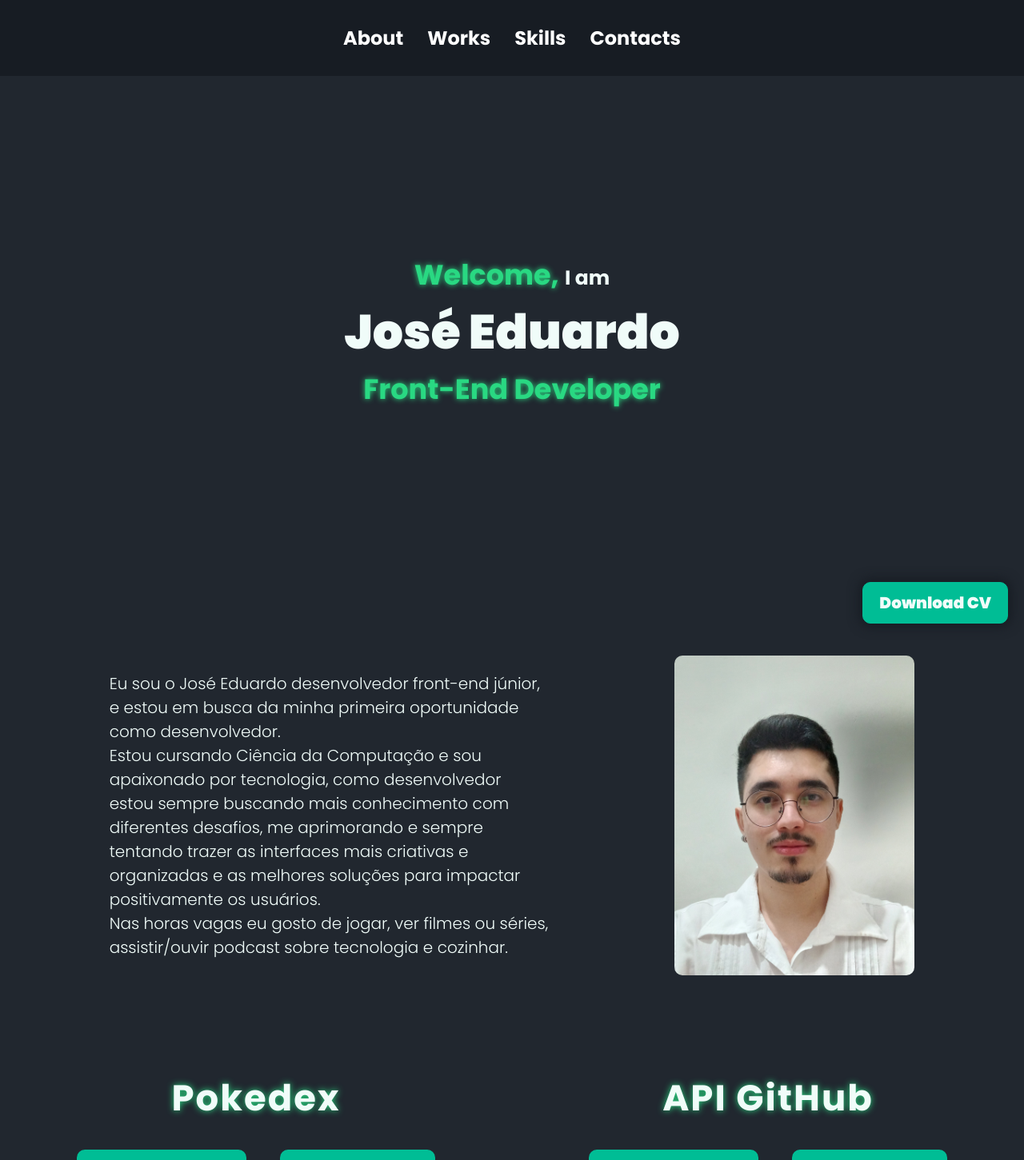
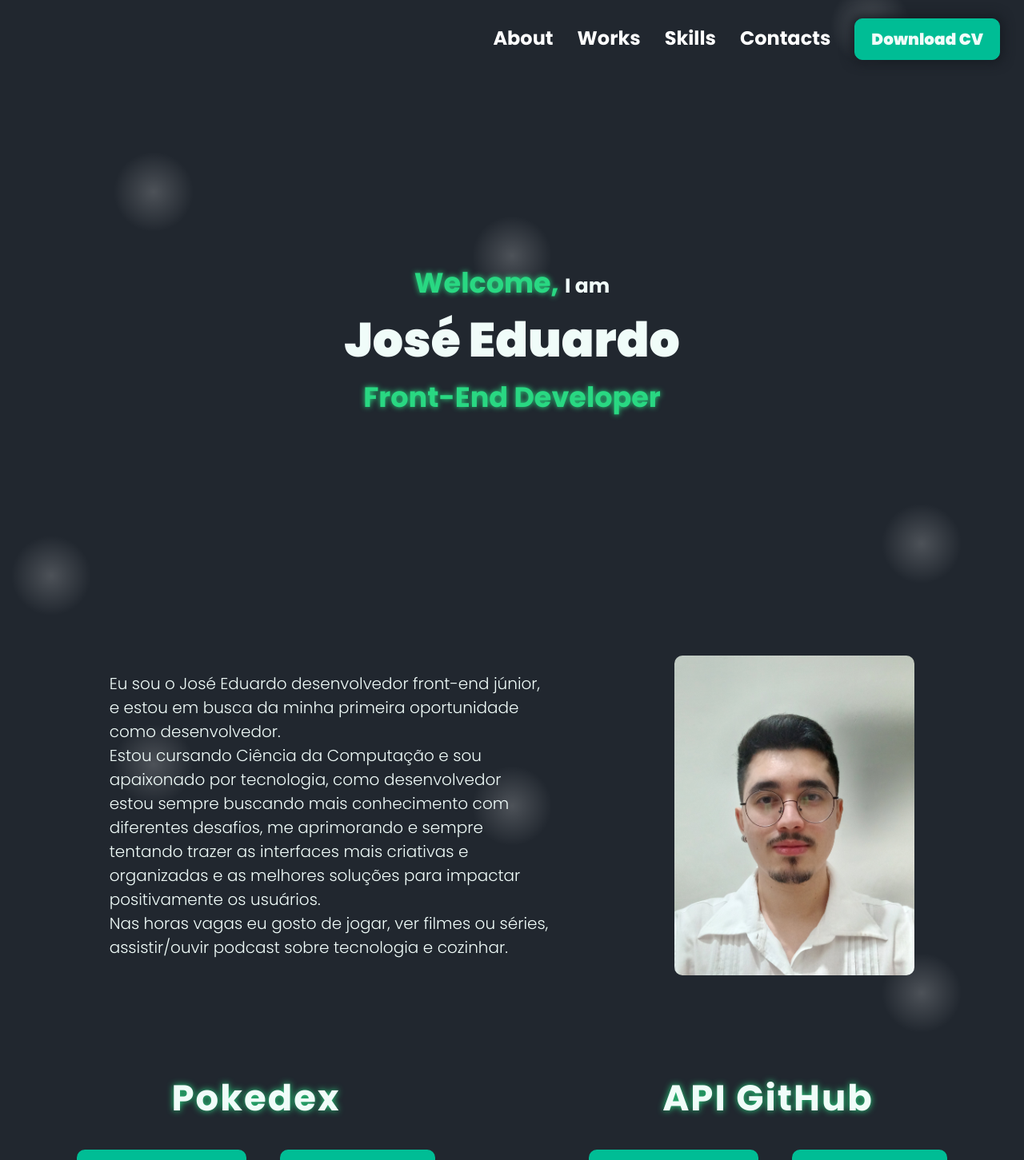
Before and after one commit to jose-eduardo-00/Portfolio, a React (Vite) app: page / in a window 1280 px wide. Shown: the top 1451 px of the page at 80% size. Built offline with nearby package versions, Linux system fonts and the light colour scheme; the HTML template or start-up script is replaced by a standard one.

Commit message:
feat: alteração no fundo do site, e adição do botao de curriculo no header

```diff
--- a/src/components/about/about.scss
+++ b/src/components/about/about.scss
@@ -1,5 +1,22 @@
 .about {
   background-color: var(--secondary);
+  background-image: radial-gradient(
+      circle 50px at 15% 30%,
+      rgba(255, 255, 255, 0.2),
+      transparent
+    ),
+    radial-gradient(
+      circle 50px at 90% 85%,
+      rgba(255, 255, 255, 0.2),
+      transparent
+    ),
+    radial-gradient(
+      circle 50px at 50% 40%,
+      rgba(255, 255, 255, 0.2),
+      transparent
+    );
+
+  background-repeat: no-repeat;
   color: var(--alcohol);
   display: flex;
   align-items: center;
@@ -11,7 +28,7 @@
   p {
     max-width: 550px;
     font-size: 20px;
-        font-family: 'Poppins-Light';
+    font-family: "Poppins-Light";
   }
 
   img {
--- a/src/components/buttonCV/buttonCV.scss
+++ b/src/components/buttonCV/buttonCV.scss
@@ -1,18 +1,15 @@
 .cv {
-    position: fixed;
-    z-index: 10;
-    right: 20px;
-    bottom: 20px;
   color: var(--alcohol);
   background-color: var(--secondaryRuby);
   padding: 10px 20px;
   border: 1px solid var(--secondaryRuby);
   border-radius: 10px;
-    font-family: 'Poppins-black';
+  font-family: "Poppins-black";
   font-size: 20px;
   box-shadow: 0px 0px 14px 4px var(--primary);
-    transition: all .6s;
+  transition: all 0.6s;
   cursor: pointer;
+  margin-top: -10px;
 
   &:hover {
     box-shadow: 0px 0px 10px 4px var(--secondaryRuby);
--- a/src/components/header/header.scss
+++ b/src/components/header/header.scss
@@ -1,12 +1,19 @@
 .header {
-    background-color: var(--primary);
+  background-color: var(--secondary);
+  background-image: radial-gradient(
+    circle 50px at 85% 30%,
+    rgba(255, 255, 255, 0.2),
+    transparent
+  );
+
+  background-repeat: no-repeat;
   padding: 30px;
   display: flex;
   align-items: center;
-    justify-content: center;
+  justify-content: flex-end;
 
   .navigation {
-        font-family: 'Poppins-Bold', sans-serif;
+    font-family: "Poppins-Bold", sans-serif;
 
     ul {
       display: flex;
@@ -22,10 +29,10 @@
         }
 
         .underline::before {
-                    content: '';
+          content: "";
           position: absolute;
           width: 100%;
-                    animation: underlineWidth .4s;
+          animation: underlineWidth 0.4s;
           height: 2px;
           bottom: 0;
           left: 0;
@@ -35,20 +42,18 @@
         @keyframes underlineWidth {
           0% {
             width: 0;
-                    }50% {
+          }
+          50% {
             width: 100%;
           }
         }
       }
-
-
     }
   }
 }
 
 @media (max-width: 426px) {
   .header {
-
     .menu-hamburguer {
       position: absolute;
       top: 50px;
@@ -59,7 +64,7 @@
         width: 30px;
         height: 3px;
         border-radius: 10px;
-                transition: .5s ease-in-out;
+        transition: 0.5s ease-in-out;
 
         &.before {
           background-color: var(--alcohol);
@@ -91,13 +96,12 @@
           transform: rotate(-45deg);
         }
       }
-
     }
 
     .navigation {
       visibility: hidden;
       height: 50px;
-            transition: .2s ease-in-out;
+      transition: 0.2s ease-in-out;
       overflow-y: hidden;
 
       ul {
@@ -113,7 +117,7 @@
     }
 
     .mobile {
-            transition: .4s ease-in-out;
+      transition: 0.4s ease-in-out;
       visibility: visible;
       overflow-y: hidden;
       height: 100px;
--- a/src/components/header/header.tsx
+++ b/src/components/header/header.tsx
@@ -1,30 +1,49 @@
-import './header.scss'
-import { hoverUnderline, menuHamburguer } from './utils'
-import { useEffect } from 'react'
+import { ButtonCV } from "../buttonCV/buttonCV";
+import "./header.scss";
+import { hoverUnderline, menuHamburguer } from "./utils";
+import { useEffect } from "react";
 
 const Header = () => {
-
   useEffect(() => {
-        hoverUnderline()
-    }, [])
+    hoverUnderline();
+  }, []);
 
   return (
     <header className="header">
-            <div className='menu-hamburguer' onClick={menuHamburguer}>
+      <div className="menu-hamburguer" onClick={menuHamburguer}>
         <div className="hamburguer before"></div>
         <div className="hamburguer middle"></div>
         <div className="hamburguer after"></div>
       </div>
-            <nav className='navigation'>
+      <nav className="navigation">
         <ul>
-                    <li><a href='#about' className='hover-underline'>About</a></li>
-                    <li><a href='#works' className='hover-underline'>Works</a></li>
-                    <li><a href='#skills' className='hover-underline'>Skills</a></li>
-                    <li><a href='#contacts' className='hover-underline'>Contacts</a></li>
+          <li>
+            <a href="#about" className="hover-underline">
+              About
+            </a>
+          </li>
+          <li>
+            <a href="#works" className="hover-underline">
+              Works
+            </a>
+          </li>
+          <li>
+            <a href="#skills" className="hover-underline">
+              Skills
+            </a>
+          </li>
+          <li>
+            <a href="#contacts" className="hover-underline">
+              Contacts
+            </a>
+          </li>
+          <li>
+            <ButtonCV />
+          </li>
         </ul>
       </nav>
     </header>
-    )
-}
+  );
+};
 
-export { Header }
+export { Header };
--- a/src/components/homeScreen/homeScreen.scss
+++ b/src/components/homeScreen/homeScreen.scss
@@ -1,5 +1,27 @@
 .home-screen {
   background-color: var(--secondary);
+  background-image: radial-gradient(
+      circle 50px at 15% 30%,
+      rgba(255, 255, 255, 0.2),
+      transparent
+    ),
+    radial-gradient(
+      circle 50px at 90% 85%,
+      rgba(255, 255, 255, 0.2),
+      transparent
+    ),
+    radial-gradient(
+      circle 50px at 5% 90%,
+      rgba(255, 255, 255, 0.2),
+      transparent
+    ),
+    radial-gradient(
+      circle 50px at 50% 40%,
+      rgba(255, 255, 255, 0.2),
+      transparent
+    );
+
+  background-repeat: no-repeat;
   height: 100vh;
 
   main {
@@ -14,12 +36,12 @@
 
       h2 {
         font-size: 35px;
-                font-family: 'Poppins-Bold', sans-serif;
+        font-family: "Poppins-Bold", sans-serif;
         color: var(--ruby);
         text-shadow: 0 0 0.2em var(--ruby);
 
         span {
-                    font-family: 'Poppins-Bold', sans-serif;
+          font-family: "Poppins-Bold", sans-serif;
           font-size: 25px;
           text-shadow: none;
           color: var(--alcohol);
@@ -29,7 +51,7 @@
       .name {
         color: var(--alcohol);
         font-size: 60px;
-                font-family: 'Poppins-Black', sans-serif;
+        font-family: "Poppins-Black", sans-serif;
       }
     }
   }
--- a/src/components/skills/skills.scss
+++ b/src/components/skills/skills.scss
@@ -1,5 +1,37 @@
 .skills {
   background-color: var(--secondary);
+  background-image: radial-gradient(
+      circle 50px at 15% 30%,
+      rgba(255, 255, 255, 0.2),
+      transparent
+    ),
+    radial-gradient(
+      circle 50px at 85% 10%,
+      rgba(255, 255, 255, 0.2),
+      transparent
+    ),
+    radial-gradient(
+      circle 50px at 90% 85%,
+      rgba(255, 255, 255, 0.2),
+      transparent
+    ),
+    radial-gradient(
+      circle 50px at 90% 50%,
+      rgba(255, 255, 255, 0.2),
+      transparent
+    ),
+    radial-gradient(
+      circle 50px at 20% 55%,
+      rgba(255, 255, 255, 0.2),
+      transparent
+    ),
+    radial-gradient(
+      circle 50px at 50% 40%,
+      rgba(255, 255, 255, 0.2),
+      transparent
+    );
+
+  background-repeat: no-repeat;
   display: flex;
   align-items: center;
   padding: 20px 0;
--- a/src/components/works/works.scss
+++ b/src/components/works/works.scss
@@ -1,5 +1,32 @@
 .works {
   background-color: var(--secondary);
+  background-image: radial-gradient(
+      circle 50px at 15% 30%,
+      rgba(255, 255, 255, 0.2),
+      transparent
+    ),
+    radial-gradient(
+      circle 50px at 90% 85%,
+      rgba(255, 255, 255, 0.2),
+      transparent
+    ),
+    radial-gradient(
+      circle 50px at 90% 50%,
+      rgba(255, 255, 255, 0.2),
+      transparent
+    ),
+    radial-gradient(
+      circle 50px at 20% 55%,
+      rgba(255, 255, 255, 0.2),
+      transparent
+    ),
+    radial-gradient(
+      circle 50px at 50% 40%,
+      rgba(255, 255, 255, 0.2),
+      transparent
+    );
+
+  background-repeat: no-repeat;
   display: flex;
   align-items: start;
   justify-content: space-between;
--- a/src/pages/home.tsx
+++ b/src/pages/home.tsx
@@ -1,9 +1,8 @@
-import { HomeScreen } from "../components/homeScreen/homeScreen"
-import { About } from "../components/about/about"
-import { Works } from "../components/works/works"
-import { Skills } from "../components/skills/skills"
-import { Contacts } from "../components/contacts/contacts"
-import { ButtonCV } from "../components/buttonCV/buttonCV"
+import { HomeScreen } from "../components/homeScreen/homeScreen";
+import { About } from "../components/about/about";
+import { Works } from "../components/works/works";
+import { Skills } from "../components/skills/skills";
+import { Contacts } from "../components/contacts/contacts";
 
 const Home = () => {
   return (
@@ -13,9 +12,8 @@ const Home = () => {
       <Works />
       <Skills />
       <Contacts />
-            <ButtonCV />
     </>
-    )
-}
+  );
+};
 
-export { Home }
+export { Home };
```
Lines whose indentation alone changed are shown as unchanged.
